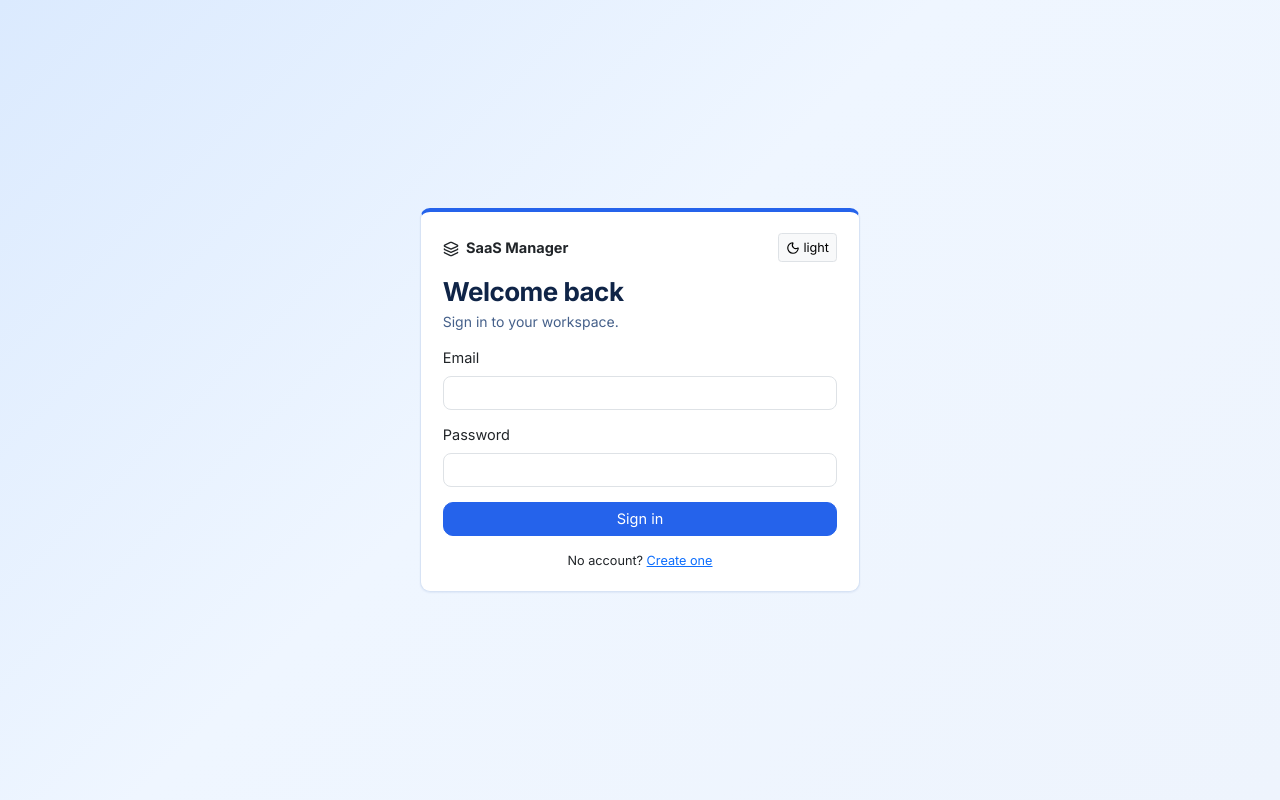
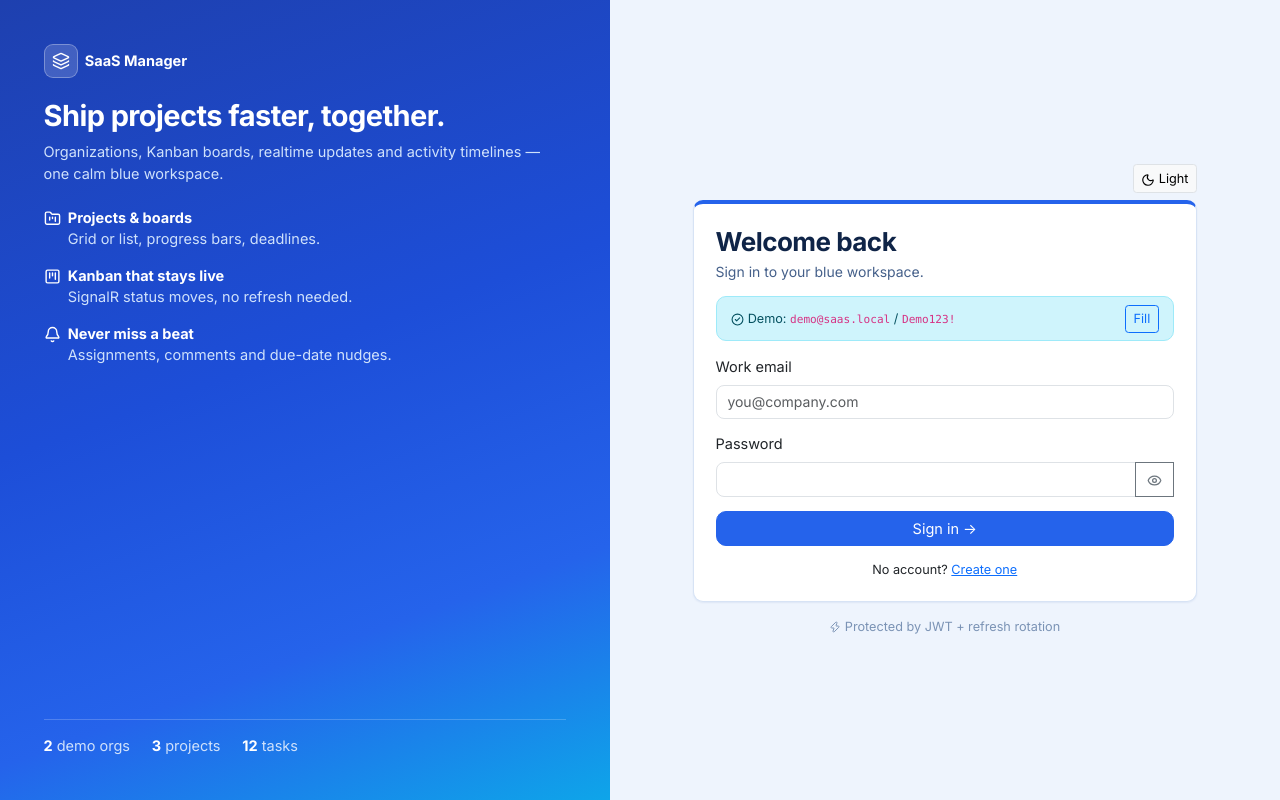
Before and after one commit to parth1-web/SaaS-Project-Management-Platform, a React (Vite) app in the folder frontend/saas-project-manager-web/: page /login in a window 1280 px wide. Built offline with nearby package versions, Linux system fonts and the light colour scheme; no server answers.

Commit message:
feat(ui-auth): premium split-screen signin and register

```diff
--- a/frontend/saas-project-manager-web/src/pages/AuthRedesign.tsx
+++ b/frontend/saas-project-manager-web/src/pages/AuthRedesign.tsx
@@ -1,43 +1,167 @@
 import { useState } from 'react';
-import { Button, Card } from 'react-bootstrap';
+import { Alert, Button, Card, Form, InputGroup } from 'react-bootstrap';
 import { useForm } from 'react-hook-form';
 import { z } from 'zod';
 import { zodResolver } from '@hookform/resolvers/zod';
-import { Layers, Moon, Sun } from 'lucide-react';
-import { Form } from 'react-bootstrap';
-import { Alert } from 'react-bootstrap';
+import {
+  Bell,
+  CheckCircle2,
+  Eye,
+  EyeOff,
+  FolderKanban,
+  KanbanSquare,
+  Layers,
+  Moon,
+  Sun,
+  Zap,
+} from 'lucide-react';
 import { Link, useNavigate } from 'react-router-dom';
 import { authApi } from '../api/authApi';
 import { useAuthStore } from '../store/authStore';
 import { useThemeStore } from '../store/themeStore';
 
 const loginSchema = z.object({
-  email: z.string().email('Invalid email'),
+  email: z.string().email('Enter a valid work email'),
   password: z.string().min(1, 'Password required'),
 });
 
-function AuthShell({ title, subtitle, children }: { title: string; subtitle: string; children: React.ReactNode }) {
+const registerSchema = z.object({
+  firstName: z.string().min(1, 'Required').max(50),
+  lastName: z.string().min(1, 'Required').max(50),
+  email: z.string().email('Enter a valid work email'),
+  password: z.string().min(6, 'Minimum 6 characters'),
+});
+
+function BrandPanel() {
+  return (
+    <div className="sm-auth-brand p-4 p-lg-5 d-flex flex-column">
+      <span className="d-inline-flex align-items-center gap-2 fw-bold text-white mb-4">
+        <span className="sm-auth-logo" aria-hidden>
+          <Layers size={18} />
+        </span>
+        SaaS Manager
+      </span>
+      <h2 className="text-white fw-bold mb-2" style={{ letterSpacing: '-0.02em' }}>
+        Ship projects faster, together.
+      </h2>
+      <p className="mb-4" style={{ color: '#cfe1fb' }}>
+        Organizations, Kanban boards, realtime updates and activity timelines — one calm blue workspace.
+      </p>
+      <ul className="list-unstyled d-flex flex-column gap-3 mb-4">
+        <li className="d-flex gap-2 align-items-start">
+          <FolderKanban size={17} className="mt-1 flex-shrink-0" aria-hidden />
+          <span><strong>Projects & boards</strong><br /><span style={{ color: '#cfe1fb' }}>Grid or list, progress bars, deadlines.</span></span>
+        </li>
+        <li className="d-flex gap-2 align-items-start">
+          <KanbanSquare size={17} className="mt-1 flex-shrink-0" aria-hidden />
+          <span><strong>Kanban that stays live</strong><br /><span style={{ color: '#cfe1fb' }}>SignalR status moves, no refresh needed.</span></span>
+        </li>
+        <li className="d-flex gap-2 align-items-start">
+          <Bell size={17} className="mt-1 flex-shrink-0" aria-hidden />
+          <span><strong>Never miss a beat</strong><br /><span style={{ color: '#cfe1fb' }}>Assignments, comments and due-date nudges.</span></span>
+        </li>
+      </ul>
+      <div className="d-flex gap-4 mt-auto pt-3" style={{ borderTop: '1px solid rgba(255,255,255,0.2)' }}>
+        <span><strong className="text-white">2</strong> <span style={{ color: '#cfe1fb' }}>demo orgs</span></span>
+        <span><strong className="text-white">3</strong> <span style={{ color: '#cfe1fb' }}>projects</span></span>
+        <span><strong className="text-white">12</strong> <span style={{ color: '#cfe1fb' }}>tasks</span></span>
+      </div>
+    </div>
+  );
+}
+
+function AuthShell({
+  title,
+  subtitle,
+  children,
+  footer,
+}: {
+  title: string;
+  subtitle: string;
+  children: React.ReactNode;
+  footer: React.ReactNode;
+}) {
   const { mode, setMode } = useThemeStore();
   const dark = document.documentElement.getAttribute('data-bs-theme') === 'dark';
   return (
-    <div className="sm-auth-wrap">
-      <Card className="sm-card sm-auth-card p-4">
-        <div className="d-flex justify-content-between align-items-center mb-3">
-          <span className="d-inline-flex align-items-center gap-2 fw-bold">
-            <span className="sm-kpi-icon" aria-hidden>
-              <Layers size={16} />
-            </span>
-            SaaS Manager
-          </span>
-          <Button variant="light" size="sm" className="border" onClick={() => setMode(dark ? 'light' : 'dark')} aria-label="Toggle theme">
-            {dark ? <Sun size={14} aria-hidden /> : <Moon size={14} aria-hidden />} {mode}
+    <div className="sm-auth-split">
+      <BrandPanel />
+      <div className="sm-auth-form-side">
+        <div className="d-flex justify-content-end mb-2">
+          <Button
+            variant="light"
+            size="sm"
+            className="border"
+            onClick={() => setMode(dark ? 'light' : 'dark')}
+            aria-label="Toggle color theme"
+          >
+            {dark ? <Sun size={14} aria-hidden /> : <Moon size={14} aria-hidden />}{' '}
+            <span className="text-capitalize">{mode}</span>
           </Button>
         </div>
-        <h1 className="sm-page-title" style={{ fontSize: 26 }}>{title}</h1>
-        <p className="sm-page-sub mb-3">{subtitle}</p>
-        {children}
-      </Card>
+        <Card className="sm-card sm-auth-form-card p-4">
+          <h1 className="sm-page-title" style={{ fontSize: 26 }}>{title}</h1>
+          <p className="sm-page-sub mb-3">{subtitle}</p>
+          {children}
+          <div className="mt-3 text-center small">{footer}</div>
+        </Card>
+        <p className="text-center small mt-3 mb-0" style={{ color: 'var(--sm-text-3)' }}>
+          <Zap size={12} aria-hidden /> Protected by JWT + refresh rotation
+        </p>
+      </div>
     </div>
+  );
+}
+
+function PasswordField({
+  id,
+  autoComplete,
+  register,
+  error,
+}: {
+  id: string;
+  autoComplete: string;
+  // eslint-disable-next-line @typescript-eslint/no-explicit-any
+  register: any;
+  error?: string;
+}) {
+  const [show, setShow] = useState(false);
+  return (
+    <Form.Group className="mb-3">
+      <Form.Label htmlFor={id}>Password</Form.Label>
+      <InputGroup>
+        <Form.Control
+          id={id}
+          type={show ? 'text' : 'password'}
+          autoComplete={autoComplete}
+          {...register}
+          isInvalid={!!error}
+        />
+        <Button
+          variant="outline-secondary"
+          onClick={() => setShow((s) => !s)}
+          aria-label={show ? 'Hide password' : 'Show password'}
+          title={show ? 'Hide password' : 'Show password'}
+        >
+          {show ? <EyeOff size={15} aria-hidden /> : <Eye size={15} aria-hidden />}
+        </Button>
+        <Form.Control.Feedback type="invalid">{error}</Form.Control.Feedback>
+      </InputGroup>
+    </Form.Group>
+  );
+}
+
+function DemoHint({ onFill }: { onFill: () => void }) {
+  return (
+    <Alert variant="info" className="d-flex justify-content-between align-items-center py-2 small">
+      <span>
+        <CheckCircle2 size={13} className="me-1" aria-hidden />
+        Demo: <code>demo@saas.local</code> / <code>Demo123!</code>
+      </span>
+      <Button size="sm" variant="outline-primary" onClick={onFill}>
+        Fill
+      </Button>
+    </Alert>
   );
 }
 
@@ -45,7 +169,7 @@ export function LoginRedesign() {
   const navigate = useNavigate();
   const { setAuth, setUser } = useAuthStore();
   const [error, setError] = useState('');
-  const { register, handleSubmit, formState: { errors, isSubmitting } } = useForm<z.infer<typeof loginSchema>>({
+  const { register, handleSubmit, setValue, formState: { errors, isSubmitting } } = useForm<z.infer<typeof loginSchema>>({
     resolver: zodResolver(loginSchema),
   });
 
@@ -62,42 +186,33 @@ export function LoginRedesign() {
       setUser(me);
       navigate('/dashboard');
     } catch (e: unknown) {
-      const msg = (e as { response?: { data?: { error?: string } } })?.response?.data?.error ?? 'Login failed';
+      const msg = (e as { response?: { data?: { error?: string } } })?.response?.data?.error ?? 'Login failed — check your email and password.';
       setError(msg);
     }
   };
 
   return (
-    <AuthShell title="Welcome back" subtitle="Sign in to your workspace.">
+    <AuthShell
+      title="Welcome back"
+      subtitle="Sign in to your blue workspace."
+      footer={<>No account? <Link to="/register">Create one</Link></>}
+    >
+      <DemoHint onFill={() => { setValue('email', 'demo@saas.local'); setValue('password', 'Demo123!'); }} />
       {error && <Alert variant="danger" role="alert">{error}</Alert>}
       <form onSubmit={handleSubmit(onSubmit)} noValidate>
         <Form.Group className="mb-3">
-          <Form.Label htmlFor="login-email">Email</Form.Label>
-          <Form.Control id="login-email" type="email" autoComplete="email" {...register('email')} isInvalid={!!errors.email} />
+          <Form.Label htmlFor="login-email">Work email</Form.Label>
+          <Form.Control id="login-email" type="email" autoComplete="email" placeholder="you@company.com" {...register('email')} isInvalid={!!errors.email} />
           <Form.Control.Feedback type="invalid">{errors.email?.message}</Form.Control.Feedback>
         </Form.Group>
-        <Form.Group className="mb-3">
-          <Form.Label htmlFor="login-password">Password</Form.Label>
-          <Form.Control id="login-password" type="password" autoComplete="current-password" {...register('password')} isInvalid={!!errors.password} />
-          <Form.Control.Feedback type="invalid">{errors.password?.message}</Form.Control.Feedback>
-        </Form.Group>
+        <PasswordField id="login-password" autoComplete="current-password" register={register('password')} error={errors.password?.message} />
         <Button type="submit" className="w-100" disabled={isSubmitting}>
-          {isSubmitting ? 'Signing in...' : 'Sign in'}
+          {isSubmitting ? 'Signing in...' : 'Sign in →'}
         </Button>
       </form>
-      <div className="mt-3 text-center small">
-        No account? <Link to="/register">Create one</Link>
-      </div>
     </AuthShell>
   );
 }
-
-const registerSchema = z.object({
-  firstName: z.string().min(1, 'Required').max(50),
-  lastName: z.string().min(1, 'Required').max(50),
-  email: z.string().email('Invalid email'),
-  password: z.string().min(6, 'Min 6 chars'),
-});
 
 export function RegisterRedesign() {
   const navigate = useNavigate();
@@ -120,44 +235,41 @@ export function RegisterRedesign() {
       setUser(me);
       navigate('/dashboard');
     } catch (e: unknown) {
-      const msg = (e as { response?: { data?: { error?: string } } })?.response?.data?.error ?? 'Registration failed';
+      const msg = (e as { response?: { data?: { error?: string } } })?.response?.data?.error ?? 'Registration failed — try another email.';
       setError(msg);
     }
   };
 
   return (
-    <AuthShell title="Create workspace account" subtitle="Start managing projects in minutes.">
+    <AuthShell
+      title="Create your account"
+      subtitle="Start managing projects in minutes."
+      footer={<>Have an account? <Link to="/login">Sign in</Link></>}
+    >
       {error && <Alert variant="danger" role="alert">{error}</Alert>}
       <form onSubmit={handleSubmit(onSubmit)} noValidate>
         <div className="row g-2">
           <Form.Group className="col-6 mb-3">
             <Form.Label htmlFor="reg-first">First name</Form.Label>
-            <Form.Control id="reg-first" {...register('firstName')} isInvalid={!!errors.firstName} />
+            <Form.Control id="reg-first" autoComplete="given-name" placeholder="Ada" {...register('firstName')} isInvalid={!!errors.firstName} />
             <Form.Control.Feedback type="invalid">{errors.firstName?.message}</Form.Control.Feedback>
           </Form.Group>
           <Form.Group className="col-6 mb-3">
             <Form.Label htmlFor="reg-last">Last name</Form.Label>
-            <Form.Control id="reg-last" {...register('lastName')} isInvalid={!!errors.lastName} />
+            <Form.Control id="reg-last" autoComplete="family-name" placeholder="Lovelace" {...register('lastName')} isInvalid={!!errors.lastName} />
             <Form.Control.Feedback type="invalid">{errors.lastName?.message}</Form.Control.Feedback>
           </Form.Group>
         </div>
         <Form.Group className="mb-3">
-          <Form.Label htmlFor="reg-email">Email</Form.Label>
-          <Form.Control id="reg-email" type="email" autoComplete="email" {...register('email')} isInvalid={!!errors.email} />
+          <Form.Label htmlFor="reg-email">Work email</Form.Label>
+          <Form.Control id="reg-email" type="email" autoComplete="email" placeholder="you@company.com" {...register('email')} isInvalid={!!errors.email} />
           <Form.Control.Feedback type="invalid">{errors.email?.message}</Form.Control.Feedback>
         </Form.Group>
-        <Form.Group className="mb-3">
-          <Form.Label htmlFor="reg-pass">Password</Form.Label>
-          <Form.Control id="reg-pass" type="password" autoComplete="new-password" {...register('password')} isInvalid={!!errors.password} />
-          <Form.Control.Feedback type="invalid">{errors.password?.message}</Form.Control.Feedback>
-        </Form.Group>
+        <PasswordField id="reg-pass" autoComplete="new-password" register={register('password')} error={errors.password?.message} />
         <Button type="submit" className="w-100" disabled={isSubmitting}>
-          {isSubmitting ? 'Creating...' : 'Create account'}
+          {isSubmitting ? 'Creating...' : 'Create account →'}
         </Button>
       </form>
-      <div className="mt-3 text-center small">
-        Have an account? <Link to="/login">Sign in</Link>
-      </div>
     </AuthShell>
   );
 }
--- a/frontend/saas-project-manager-web/src/styles/theme.css
+++ b/frontend/saas-project-manager-web/src/styles/theme.css
@@ -249,6 +249,38 @@ html, body {
 .sm-auth-card { width: 100%; max-width: 440px; border-top: 4px solid var(--sm-primary); }
 @media (max-width: 425px) { .sm-auth-wrap { padding: 14px; } }
 
+/* Split-screen auth */
+.sm-auth-split {
+  min-height: 100vh;
+  display: grid;
+  grid-template-columns: 1fr 1.1fr;
+  background: var(--sm-bg);
+}
+.sm-auth-brand {
+  background: linear-gradient(160deg, #1e40af 0%, #1d4ed8 45%, #2563eb 75%, #0ea5e9 100%);
+  color: #fff;
+  min-height: 100vh;
+  position: sticky;
+  top: 0;
+}
+.sm-auth-logo {
+  width: 34px; height: 34px; border-radius: 9px;
+  display: inline-flex; align-items: center; justify-content: center;
+  background: rgba(255, 255, 255, 0.16);
+  border: 1px solid rgba(255, 255, 255, 0.3);
+  color: #fff;
+}
+.sm-auth-form-side {
+  display: flex; flex-direction: column; justify-content: center;
+  padding: 28px; max-width: 560px; width: 100%; margin: 0 auto;
+}
+.sm-auth-form-card { border-top: 4px solid var(--sm-primary); }
+@media (max-width: 900px) {
+  .sm-auth-split { grid-template-columns: 1fr; }
+  .sm-auth-brand { min-height: auto; }
+  .sm-auth-form-side { padding: 20px 14px 32px; }
+}
+
 /* Focus visibility */
 :focus-visible { outline: 2px solid var(--sm-primary); outline-offset: 2px; }
 
```
